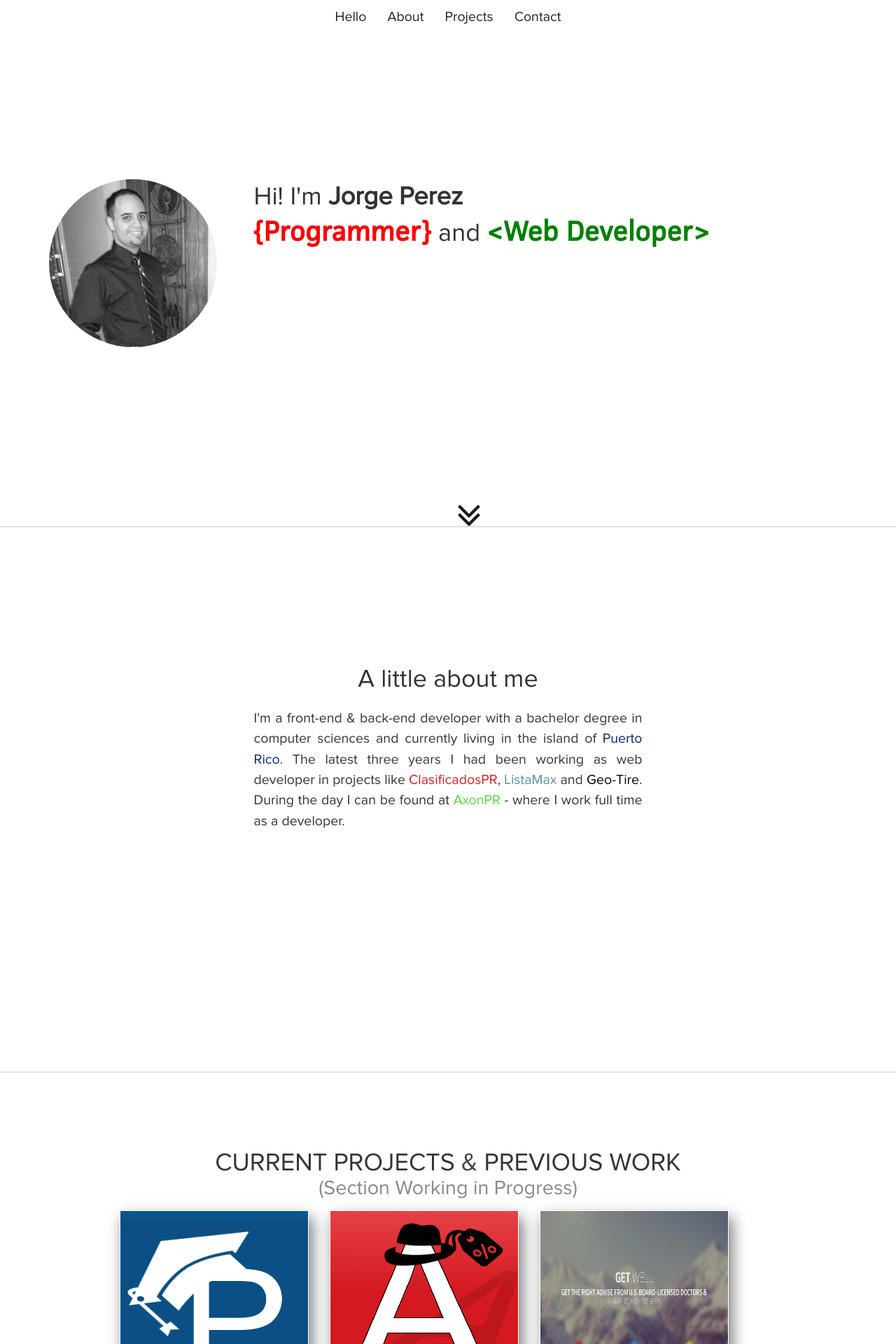
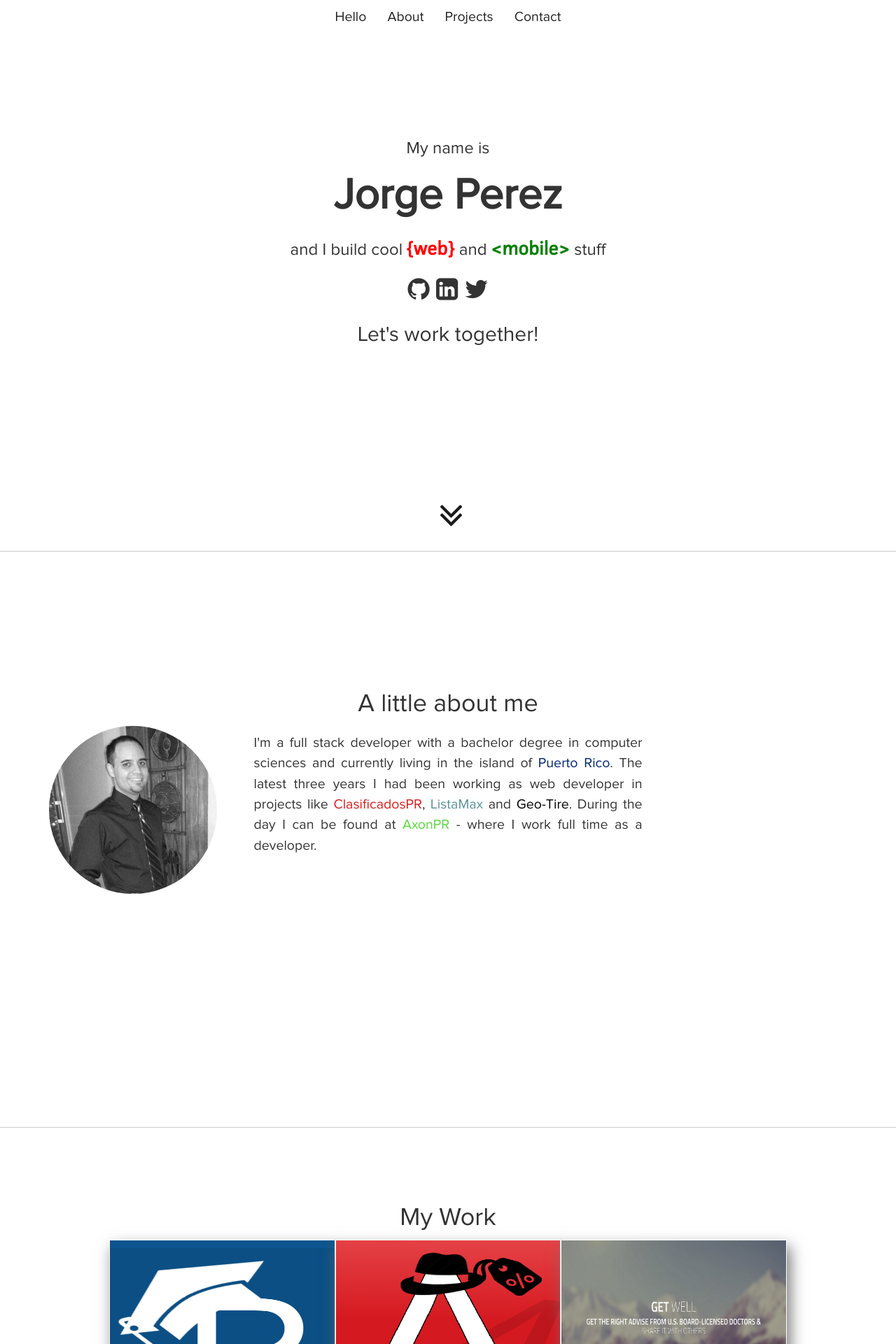
Before and after one commit to jorgeluis11/profile, a Django app: page / in a window 1280 px wide. Shown: the top 1920 px of the page at 70% size. Run offline with Django 3.2, Linux system fonts and the light colour scheme; data comes from the database, SQL or seed files in the repository; parts of the project's set-up code (start-up, migrations or seed data) failed here and were passed over; some libraries are stand-ins or nearby versions.

Commit message:
section 1, 2 and 4 redesign

```diff
--- a/profile/base.py
+++ b/profile/base.py
@@ -61,7 +61,7 @@ INSTALLED_APPS = (
     'django.contrib.staticfiles',
     'django.contrib.humanize',
     # 'south',
-    'django_extensions',
+    # 'django_extensions',
     'project'
 )
 
--- a/profile/prod.py
+++ b/profile/prod.py
@@ -1,6 +1,6 @@
 from .base import *
 # Parse database configuration from $DATABASE_URL
-import dj_database_url
+# import dj_database_url
 
 # Database
 # https://docs.djangoproject.com/en/1.6/ref/settings/#databases
@@ -37,7 +37,7 @@ import dj_database_url
 # )
 # TEMPLATE_DEBUG = False
 
-from .base import *
+# from .base import *
 
 # Database
 # https://docs.djangoproject.com/en/1.6/ref/settings/#databases
--- a/profile/settings.py
+++ b/profile/settings.py
@@ -32,8 +32,9 @@ class Common(Configuration):
 
         # Third Party
         'south',
+        'imagekit',
         'debug_toolbar',
-        'django_extensions',
+        # 'django_extensions',
         'storages',
         'allauth',
         'allauth.account',
--- a/static/css/style.css
+++ b/static/css/style.css
@@ -3,6 +3,10 @@ body
 {
 	color: #333;
 	background-color: #fff;
+}
+
+.margin-top-sm{
+	margin-top:20px;
 }
 
 @font-face {
@@ -184,11 +188,15 @@ a:hover
 	font-size: 2.6em;
 }
 
+.name{
+	font-size: 1.7em;
+}
+
 /*Section 1*/
 #section-1
 {
-	padding-top: 20%;
-	padding-bottom: 20%;
+	padding-top: 14%;
+	padding-bottom: 22%;
 	/*opacity: 0;*/
 
 }
@@ -262,7 +270,7 @@ a:hover
 
 .project
 {
-	width: 300px;
+	/*width: 300px;*/
 	margin: 5px auto;
 
 }
@@ -286,7 +294,7 @@ a:hover
 	padding-right: 1%;
 	font-size: 1.2em;
 	position: absolute;
-	width: 90%;
+	width: 100%;
 	z-index: 100;
 	background: rgba( 26,26,26,0.95);
 	color: white;
@@ -312,8 +320,8 @@ a:hover
 
 .img-container{
 	width: 100%;
-  height: 265px;
-      box-shadow: 5px 10px 20px #777777;
+  height: 265px !important;
+  box-shadow: 5px 10px 20px #777777;
 
 }
 
@@ -363,7 +371,7 @@ a:hover
 {
 	position: absolute;
 	bottom: 86px;
-	left: 50%;
+	left: 48%;
 	width: 10px;
 	height: 10px;
 	-webkit-animation: down 2.5s  ease;
@@ -484,6 +492,22 @@ a:hover
 {
 	background-color: black;
 }
+.email
+{
+	background-color: white;
+	color:#222;
+}
+
+.black{
+	color:#333;
+}
+
+.black:hover{
+	color:#333;
+	text-decoration: none !important;
+	border:none !important;
+}
+
 .socia-network
 {
 	margin-top: 4%;
@@ -595,6 +619,9 @@ ul.social li:hover a p {
 /*Media Query for less than 720px*/
 
 @media (max-width: 1024px) {
+	.navbar-nav{
+		    padding-top: 7px;
+	}
 
  	#section-1
  	{
@@ -716,6 +743,10 @@ ul.social li:hover a p {
 	{
 		font-size: 1.49em;
 	}
+
+	.img-container{
+		height: 230px !important;
+	}
 }
 
 @media(max-width: 720px)
@@ -728,6 +759,19 @@ ul.social li:hover a p {
 		margin-top: 5px;
 	}
 
+	.img-container{
+		height: 330px !important;
+	}
+
+
+}
+@media(max-width: 500px)
+{
+
+	.navbar-nav
+	{
+		font-size: 80% !important;
+	}
 
 }
 
@@ -762,6 +806,10 @@ ul.social li:hover a p {
 		100% {
 			padding: 0 0;
 		}
+	}
+
+	.img-container{
+		height: 280px !important;
 	}
 
 	#section-1
--- a/templates/sections/section1.html
+++ b/templates/sections/section1.html
@@ -1,31 +1,50 @@
 <div id="section-1">
 	<div class="container">
 	<div class="row" >
-		<div class="col-md-2">
+		<!-- <div class="col-md-2">
 			<img id="profile-pic" class="img-circle" src="{{STATIC_URL}}img/cutmypic2.png">
-		</div>
-		<div class="col-md-9 col-md-offset-1">
+		</div> -->
+
+		<center class="col-md-12">
 			<div id="welcome">
 				<div>
-					Hi!
-					I'm
-					<strong>Jorge Perez</strong>
+					<h3>My name is</h3>
+					<strong class="name">Jorge Perez</strong>
 				</div>
-				<span class="facit-web" style="color:red;">
-					<b>
-						{Programmer}
-					</b>
-					<span class="visible-xs">
+				<h3>and I build cool
+					<br class="visible-xs"/>
+
+					<span class="facit-web" style="color:red;">
+						<b>
+							{web}
+						</b>
 					</span>
-				</span>
-				and
-				<span class="visible-xs">
+					and
+					<span class="facit-web" style="color:green;">
+						<b>&lt;mobile&gt;</b>
 					</span>
-				<spa class="facit-web" style="color:green;">
-					<b>&lt;Web Developer&gt;</b>
-				</span>
+					<br class="visible-xs"/>
+
+					stuff
+				</h3>
+				<div class="margin-top-sm">
+          <a class="black" href="https://github.com/jorgeluis11" target="_blank">
+            <i class="fa fa-github "></i></a>
+					<a class="black" href="https://www.linkedin.com/in/kathleenwomersley" target="_blank">
+						<i class="fa fa-linkedin-square"></i>
+					</a>
+          <a class="black" href="https://twitter.com/Jorge__Luis11" target="_blank">
+            <i class="fa fa-twitter"></i>
+          </a>
+          <!-- <a href="https://medium.com/@kawomersley">
+            <i class="fa fa-medium"></i>
+          </a> -->
+
+        </div>
+				<h2>Let's work together!</h2>
+
 			</div>
-		</div>
+		</center>
 	</div>
 	<a data-scroll href="#section-2">
 		<div class="tag" >
--- a/templates/sections/section2.html
+++ b/templates/sections/section2.html
@@ -4,8 +4,14 @@
 			<div class="inner">
 				<div class="max-width">
 					<h1 id="about-me">A little about me</h1>
-					<div id="about-me-content" class="col-sm-6 col-sm-offset-3">
-						<h4>I'm a front-end & back-end developer with a bachelor degree in computer sciences and currently living in the island of
+					<div class="col-md-2">
+						<img id="profile-pic" class="img-circle" src="{{STATIC_URL}}img/cutmypic2.png">
+					</div>
+					<div id="about-me-content" class="col-sm-6 col-sm-offset-1">
+						<h4>
+
+
+							I'm a full stack developer with a bachelor degree in computer sciences and currently living in the island of
 							<a href="https://en.wikipedia.org/wiki/Puerto_rico" target="_blank" title="A link to a Wikipedia article on Bath" style="color:#00256F;">Puerto Rico</a>.
 							The latest three years I had been working as web developer in projects like
 							<!--style="color:#917C00"-->
--- a/templates/sections/section3.html
+++ b/templates/sections/section3.html
@@ -5,15 +5,15 @@
 				<center>
 					<h1 id="current-projects">
 						<br>
-						CURRENT PROJECTS
+						My Work
 						<span class="visible-xs"></span>
-						<span id="and-sign">&#38;</span>
-						<span class="visible-xs"></span>
-						PREVIOUS WORK
-						<br>
-						<span class="visible-xs"></span>
+						<!-- <span id="and-sign">&#38;</span> -->
+						<!-- <span class="visible-xs"></span> -->
+						<!-- PREVIOUS WORK
+						<br> -->
+						<!-- <span class="visible-xs"></span> -->
 
-						<span style="color:#888888; font-size:.8em;">(Section Working in Progress)</span>
+						<!-- <span style="color:#888888; font-size:.8em;">(Section Working in Progress)</span> -->
 
 					</h1>
 				</center>
@@ -27,19 +27,19 @@
 			<div style="clear:both;" class="clear"></div>
 										<hr>
 									-->
-			<div>
+			<center>
 				{% for project in projects  %}
-					<a  class="col-md-3 project" href="{{project.url}}" >
+					<a  class="col-sm-4 project" href="{{project.url}}" target="_blank" >
 						<div class="img-container">
 							<div style="background-image: url('{{project.large.url}}');"></div>
 						</div>
-						<div class="info-container">
+						<div class="info-container  visible-lg">
 							<h1 class="project-title">{{project.title}}</h1>
 							<p>{{project.description}}</p>
 						</div>
 					</a>
 				{% endfor %}
-			</div>
+			</center>
 		</div>
 	</div>
 </div>
--- a/templates/sections/section4.html
+++ b/templates/sections/section4.html
@@ -10,12 +10,33 @@
 			<h2 id="contact-info">Please feel free to contact me via <a href="mailto:perez.jorge718@gmail.com?Subject=Hi!" target="_top" >email</a>, or find me on the following social networks
 			 </h2>
 			 <ul class="social">
-				<li class="facebook">
+				<!-- <li class="facebook">
 					<a href="https://www.facebook.com/jorge.luis111" target="_blank">
 						<span class="fa fa-facebook socia-network"></span>
 						<p>
 							<span>
 								<span class="visible-lg facebook-size">facebook.com/</span>jorge.luis111
+							</span>
+						</p>
+					</a>
+				</li> -->
+
+				<li class="github">
+					<a href="https://github.com/jorgeluis11" target="_blank">
+						<span class="fa fa-github socia-network"></span>
+						<p>
+							<span>
+								@jorgeluis11
+							</span>
+						</p>
+					</a>
+				</li>
+				<li class="linkedin">
+					<a href="https://pr.linkedin.com/in/perezjorge718" target="_blank">
+						<span class="fa fa-linkedin socia-network"></span>
+						<p>
+							<span>
+								Jorge Luis
 							</span>
 						</p>
 					</a>
@@ -30,22 +51,13 @@
 						</p>
 					</a>
 				</li>
-				<li class="linkedin">
-					<a href="http://www.linkedin.com/profile/view?id=231459143&trk=nav_responsive_tab_profile_pic" target="_blank">
-						<span class="fa fa-linkedin socia-network"></span>
+
+				<li class="email">
+					<a href="mailto:perez.jorge718@gmail.com?Subject=Let's%20work%20together&Body=I%20would%20love%20to%20you! :)" target="_top">
+						<span class="fa fa-envelope-o socia-network black"></span>
 						<p>
-							<span>
-								Jorge Luis
-							</span>
-						</p>
-					</a>
-				</li>
-				<li class="github">
-					<a href="https://github.com/jorgeluis11" target="_blank">
-						<span class="fa fa-github socia-network"></span>
-						<p>
-							<span>
-								@jorgeluis11
+							<span class="black">
+								perez.jorge718@gmail.com
 							</span>
 						</p>
 					</a>
```
Also changed, not shown: README.md, 1 other file.
